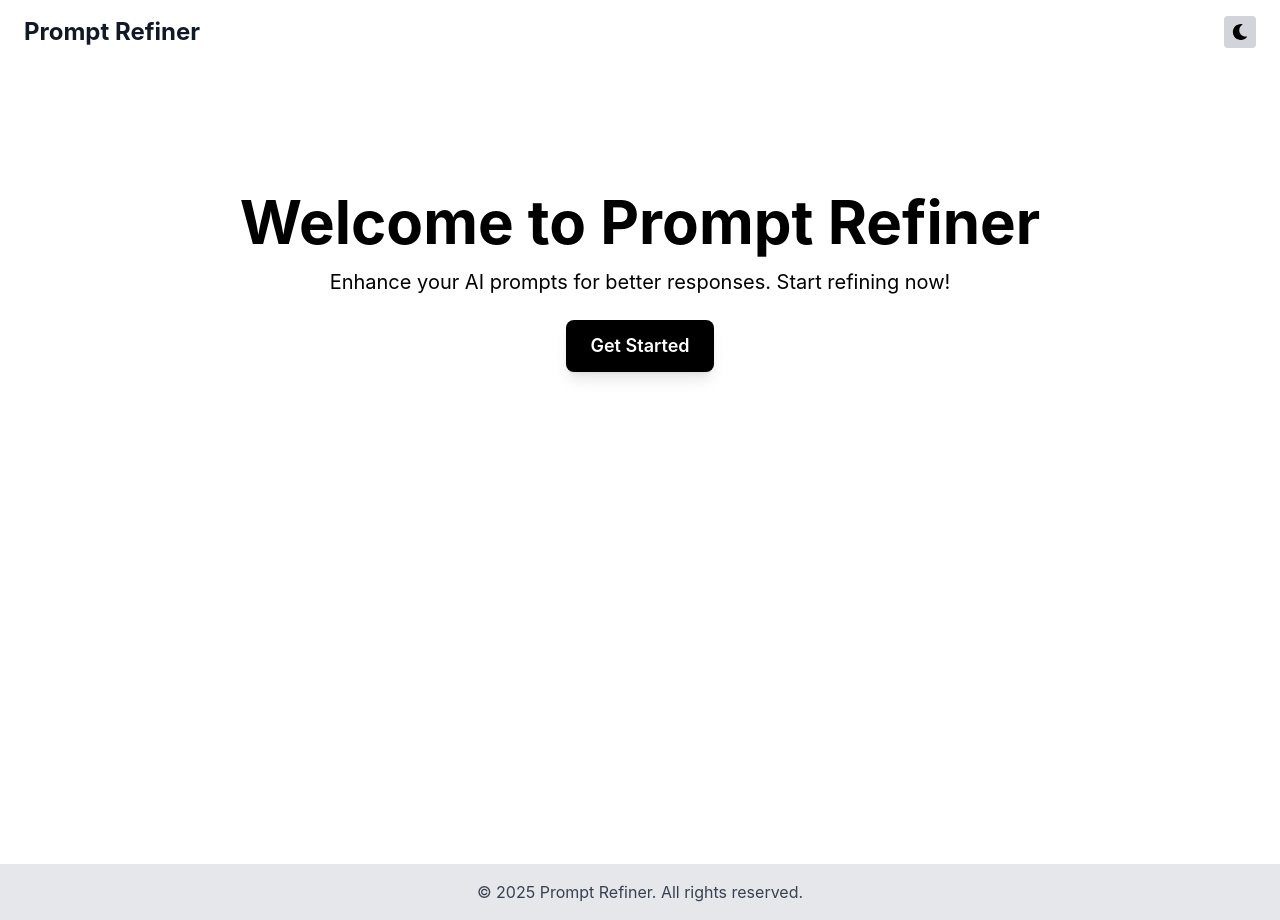
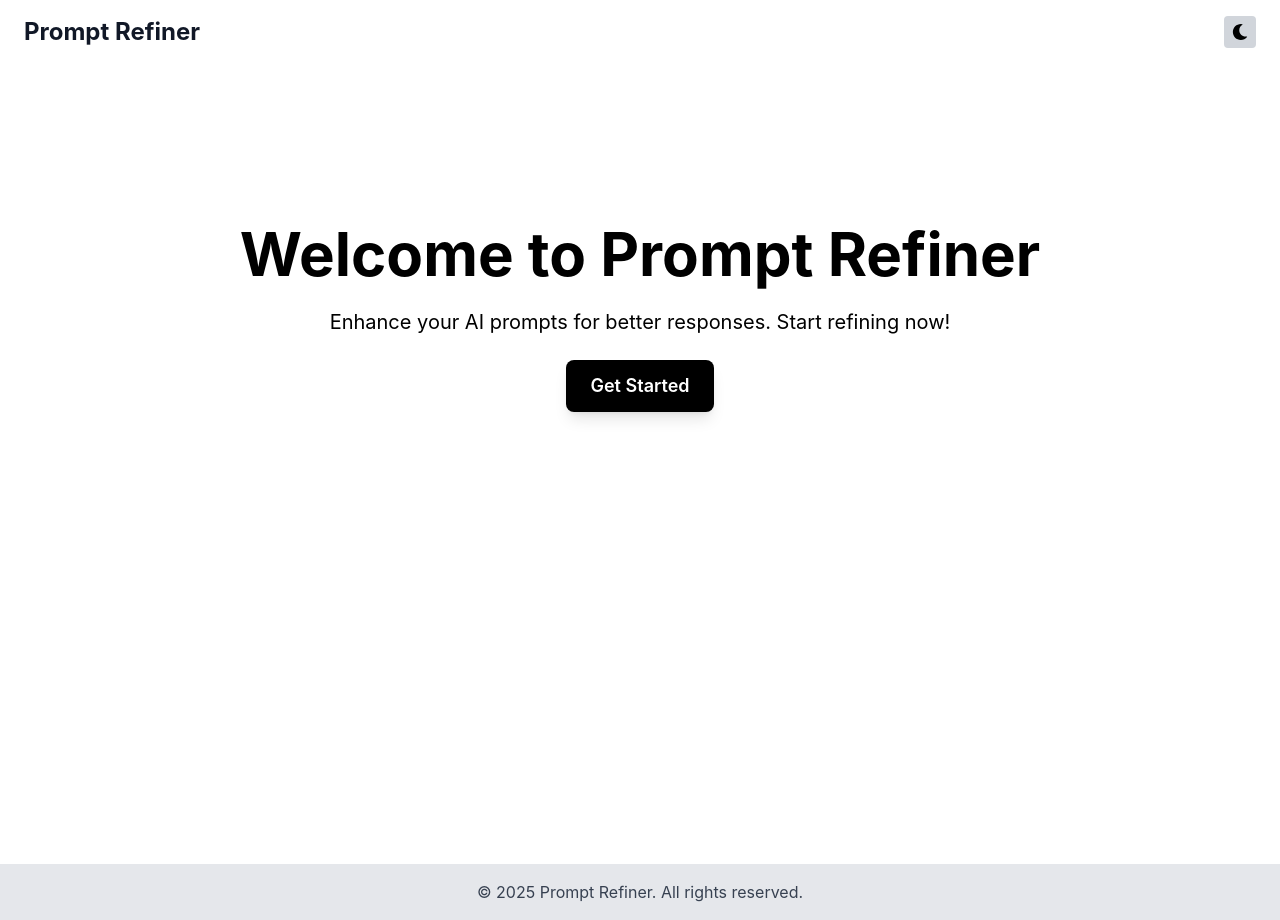
Before and after one commit to roche-jeethan/PromptRefiner, a React (Create React App) app: page / in a window 1280 px wide. Built offline with nearby package versions, Linux system fonts and the light colour scheme; no server answers.

Commit message:
matched background in chat with navbar

```diff
--- a/src/pages/Chat.jsx
+++ b/src/pages/Chat.jsx
@@ -50,7 +50,7 @@
     }, [messages]);
 
     return (
-        <div className="flex flex-col items-center h-screen bg-white dark:bg-gray-800">
+        <div className="flex flex-col items-center h-screen bg-white dark:bg-gray-900">
             <h1 className="text-2xl font-bold text-gray-900 dark:text-gray-100 mt-16 mb-6">
                 Refine your Prompts!
             </h1>
--- a/src/pages/Home.jsx
+++ b/src/pages/Home.jsx
@@ -6,7 +6,7 @@
 
   return (
     <div className="flex flex-col items-center min-h-screen bg-white text-black dark:bg-gray-900 dark:text-white px-6">
-      <h1 className="text-5xl md:text-6xl font-bold text-center mt-32 mb-4">
+      <h1 className="text-5xl md:text-6xl font-bold text-center mt-40 mb-6">
         Welcome to Prompt Refiner
       </h1>
       <p className="text-lg md:text-xl text-center max-w-2xl mb-6">
```
